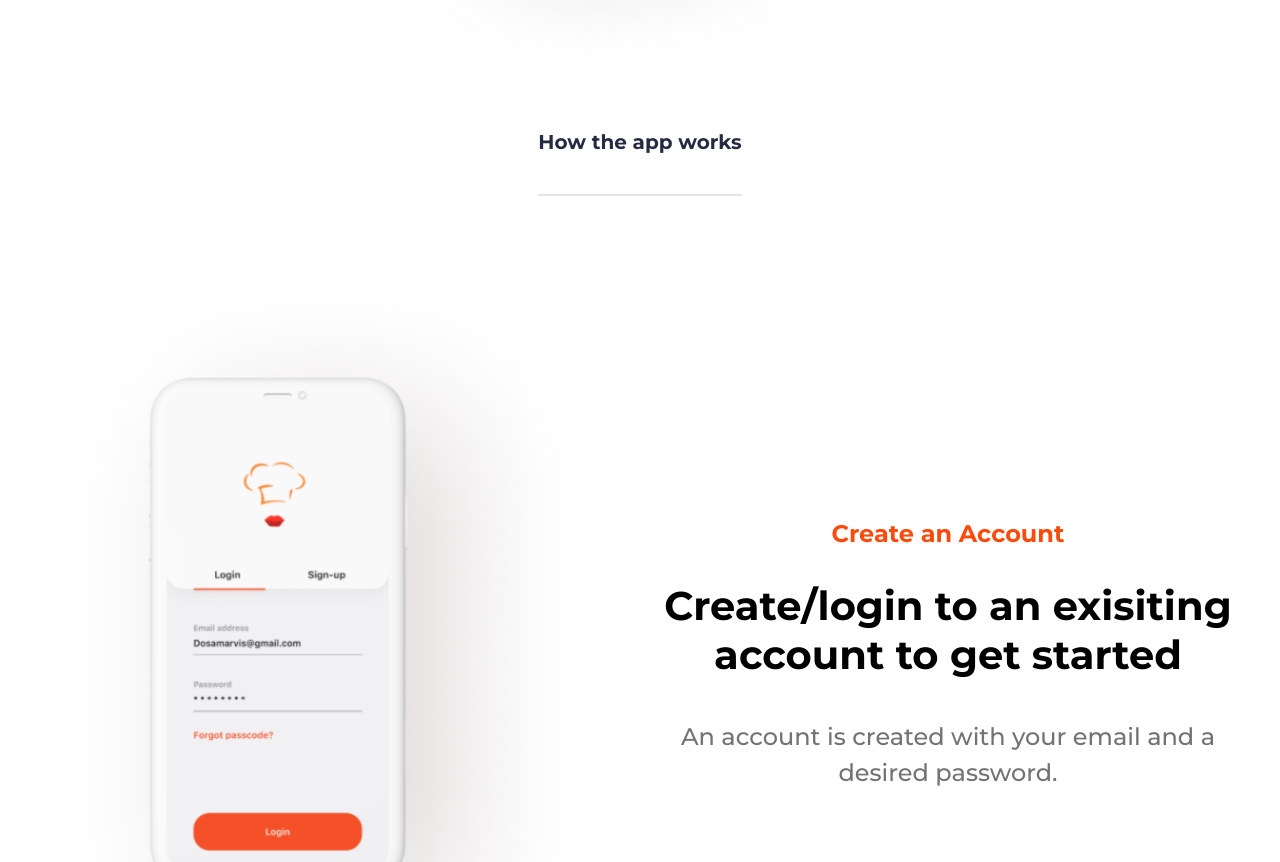
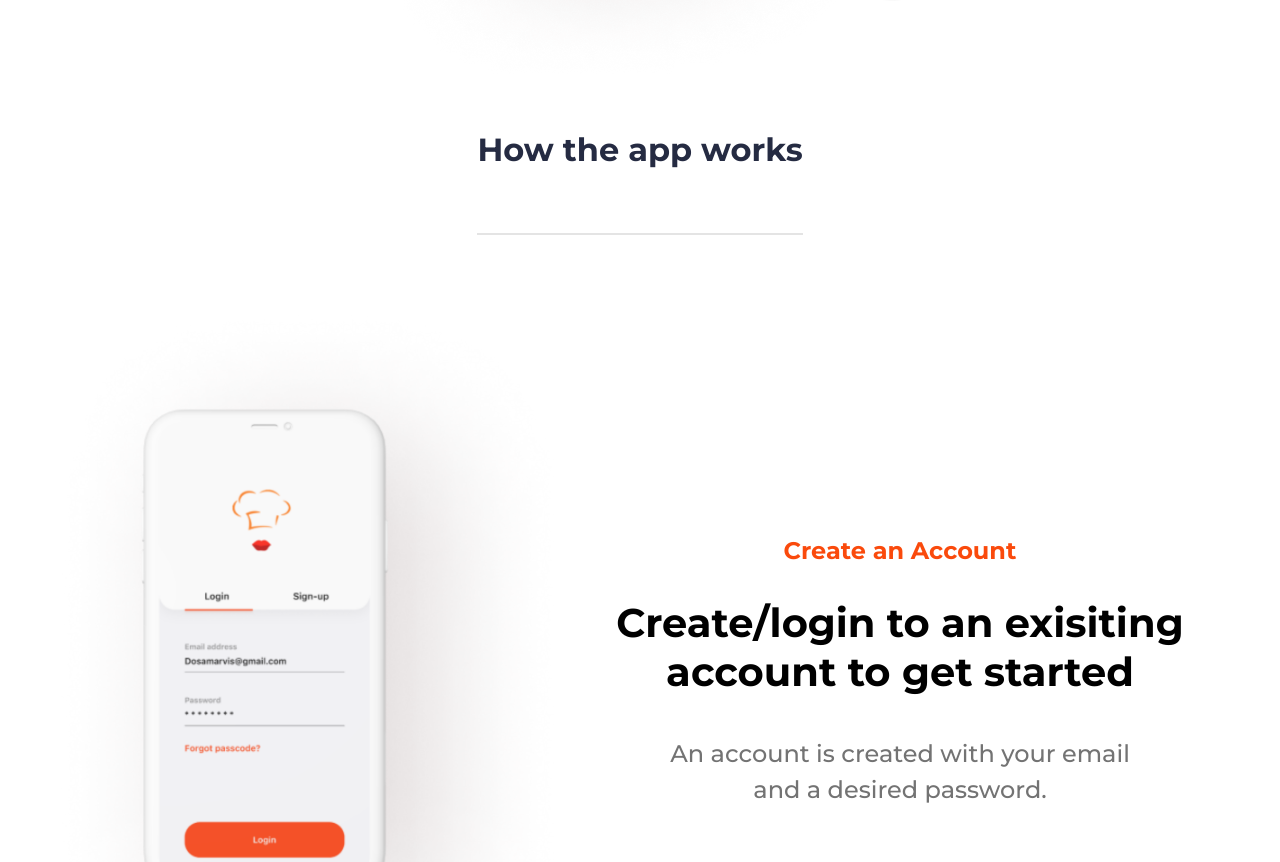
Before and after one commit to quer0024/mtm6201-midterm, a plain HTML site: page index.html in a window 1280 px wide. Shown: the part 1300-2162 px from the top of the page. Drawn offline with Linux system fonts and the light colour scheme.

Commit message:
Adds spacing to sections

```diff
--- a/css/main.css
+++ b/css/main.css
@@ -677,6 +677,7 @@ label {
   }
 
   .how {
+    font-size: 2rem;
     color: #252b42;
     font-weight: 700;
   }
@@ -692,6 +693,15 @@ label {
     flex-direction: row;
     align-items: center;
     margin-bottom: 20px;
+  }
+
+  .variety {
+    margin-left: 5em;
+  }
+
+  .checkout,
+  .account {
+    margin-right: 4em;
   }
 
   .section > div {
```
